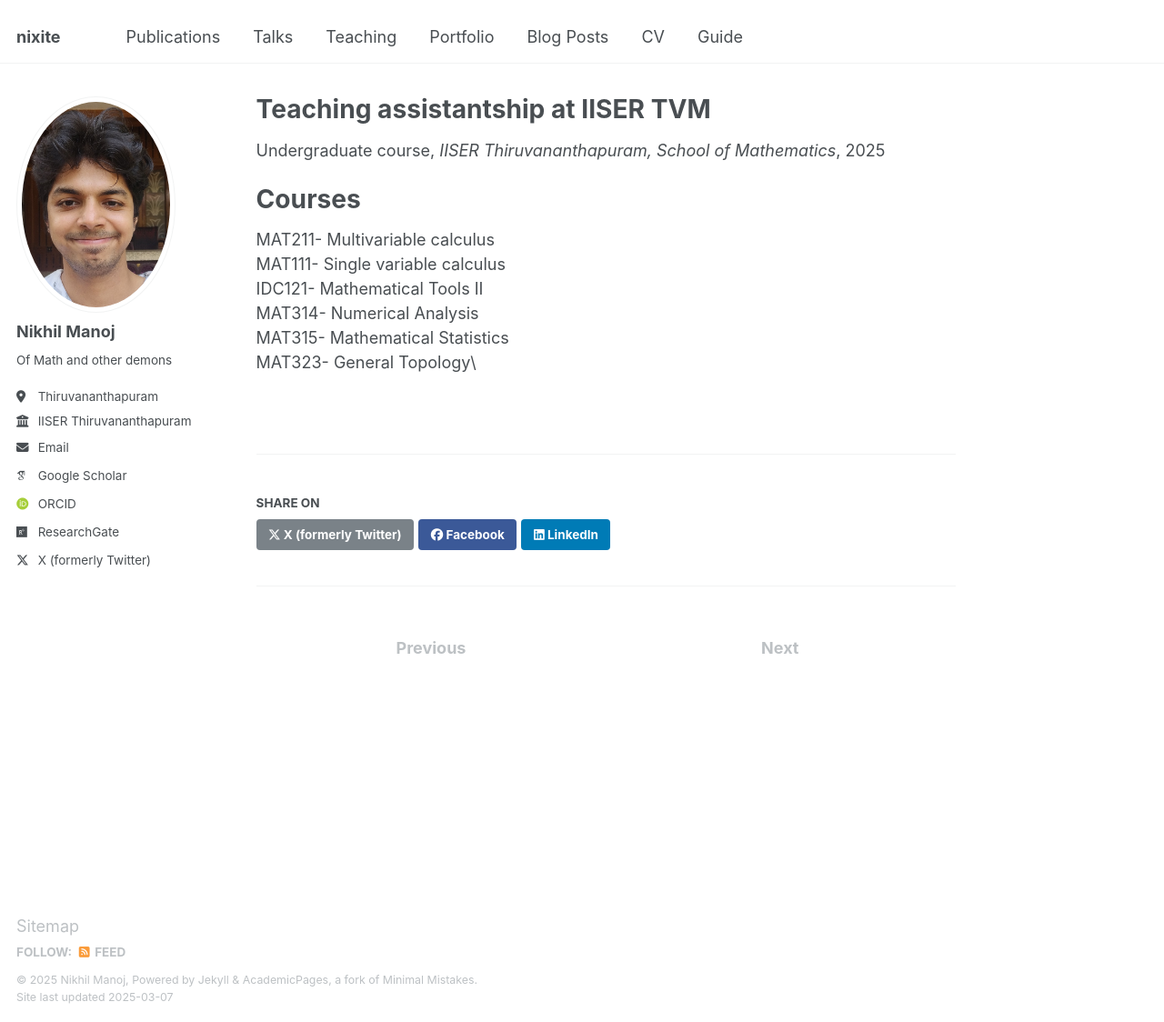
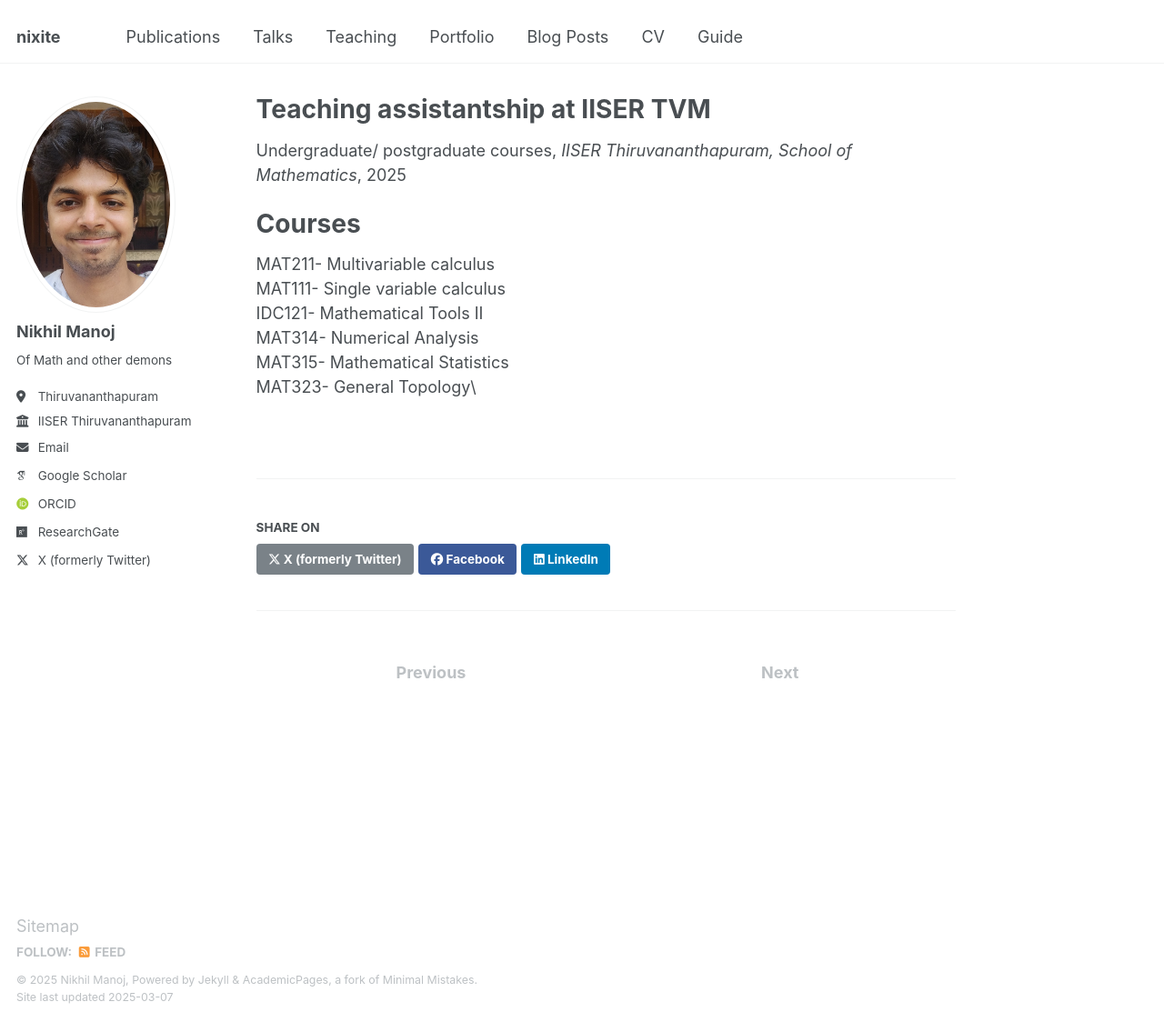
Before and after one commit to nikhil0597/nikhil0597.github.io, a Jekyll site: the page built from _teaching/2014-spring-teaching-1.md, in a window 1280 px wide and 1124 px high. Shown: the whole window at 91% size. Built offline with Jekyll 4.4.1, drawn with Linux system fonts in a browser that asks for light colours; some web fonts are replaced.

Commit message:
Update 2014-spring-teaching-1.md

```diff
--- a/_teaching/2014-spring-teaching-1.md
+++ b/_teaching/2014-spring-teaching-1.md
@@ -1,7 +1,7 @@
 ---
 title: "Teaching assistantship at IISER TVM"
 collection: teaching
-type: "Undergraduate course"
+type: "Undergraduate/ postgraduate courses"
 permalink: /teaching/2014-spring-teaching-1
 venue: "IISER Thiruvananthapuram, School of Mathematics"
 date: 2025-01-01
```
